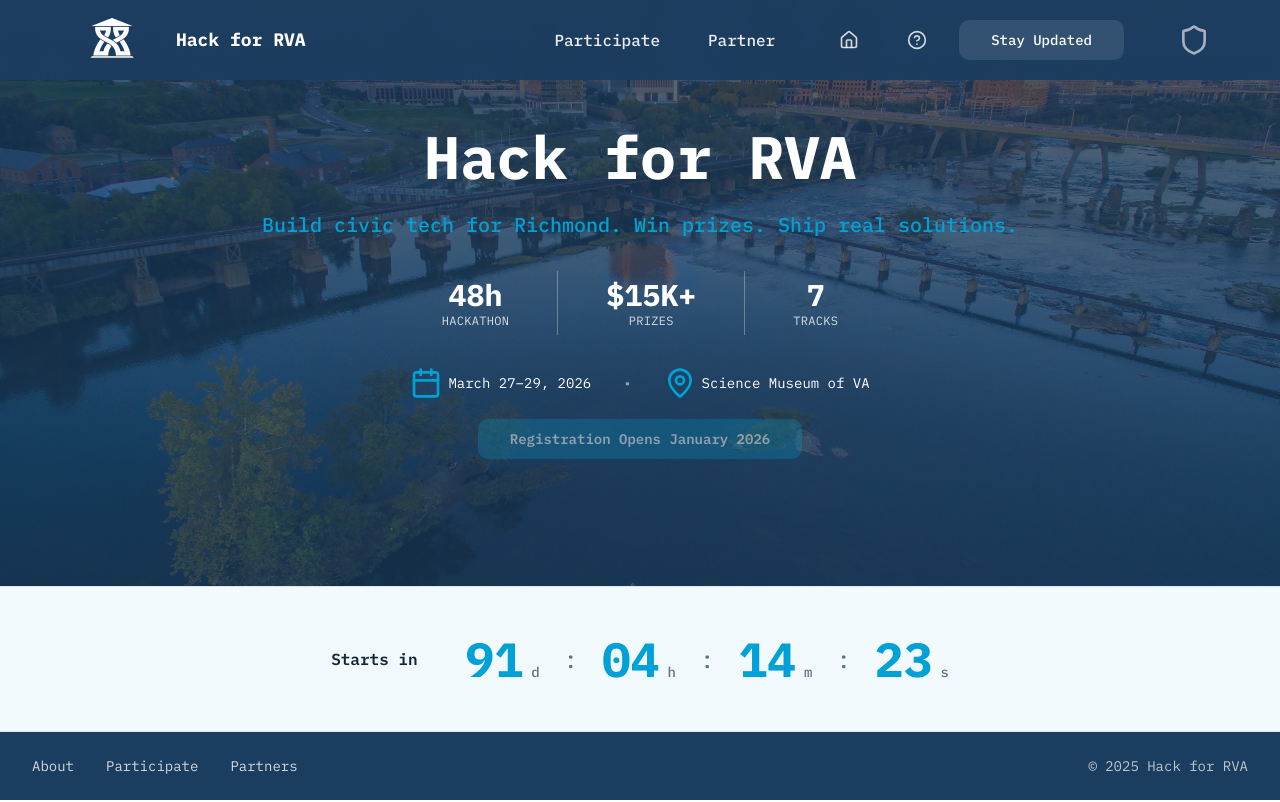
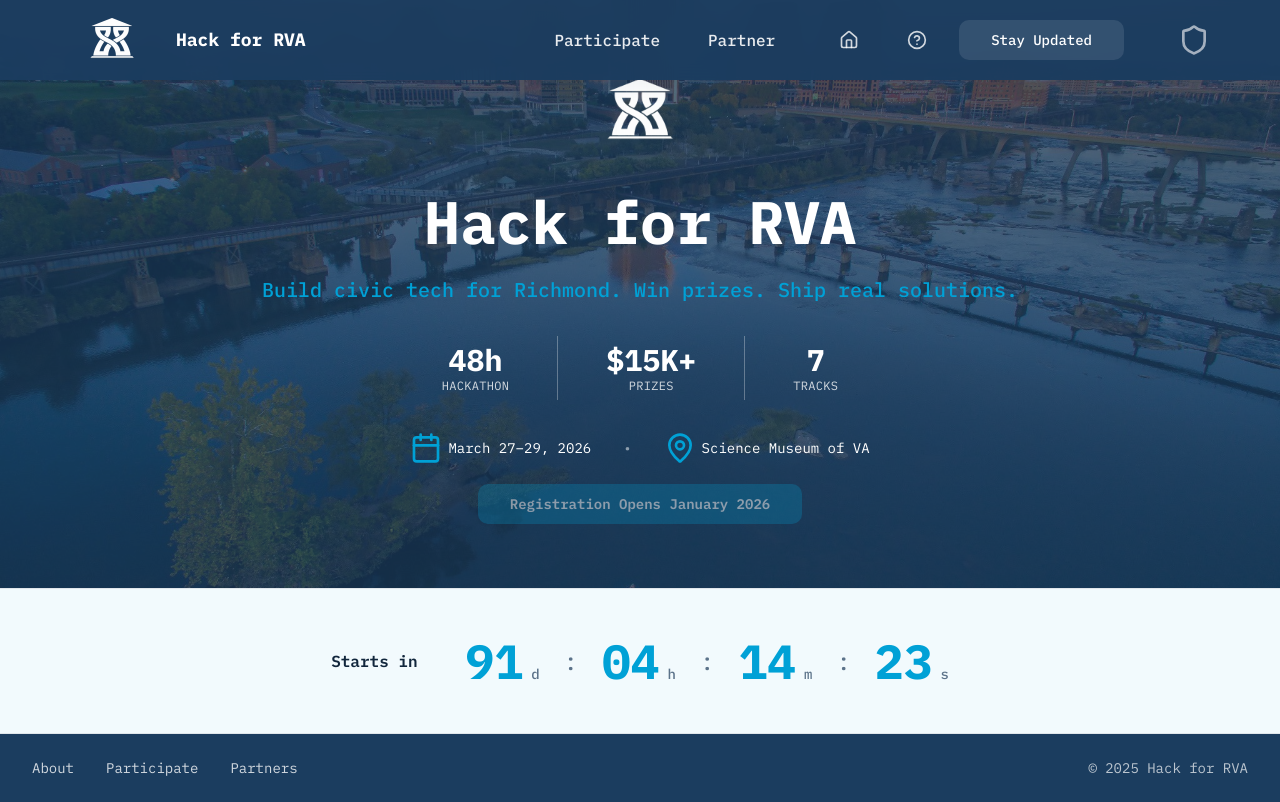
Before and after one commit to hack4rva/rvahacks, a React (Vite) app: page / in a window 1280 px wide. Built offline with nearby package versions, Linux system fonts and the light colour scheme.

Commit message:
feat(hero): add icon centered above headline

```diff
--- a/src/components/Hero.tsx
+++ b/src/components/Hero.tsx
@@ -2,6 +2,7 @@ import { Calendar, MapPin } from "lucide-react";
 import { Button } from "@/components/ui/button";
 import { eventDates, venues } from "@/data";
 import richmondSkyline from "@/assets/richmond-skyline.jpg";
+import hackRvaIcon from "@/assets/hack-rva-icon.png";
 
 export const Hero = () => {
   return (
@@ -19,6 +20,9 @@ export const Hero = () => {
 
       <div className="container mx-auto px-4 sm:px-6 lg:px-8 py-8 relative z-10">
         <div className="max-w-4xl mx-auto text-center">
+          {/* Icon */}
+          <img src={hackRvaIcon} alt="" className="h-24 w-auto mx-auto mb-4" />
+
           {/* Main Headline */}
           <h1 className="text-4xl sm:text-5xl md:text-6xl font-bold text-white mb-3 leading-tight">
             Hack for RVA
```
